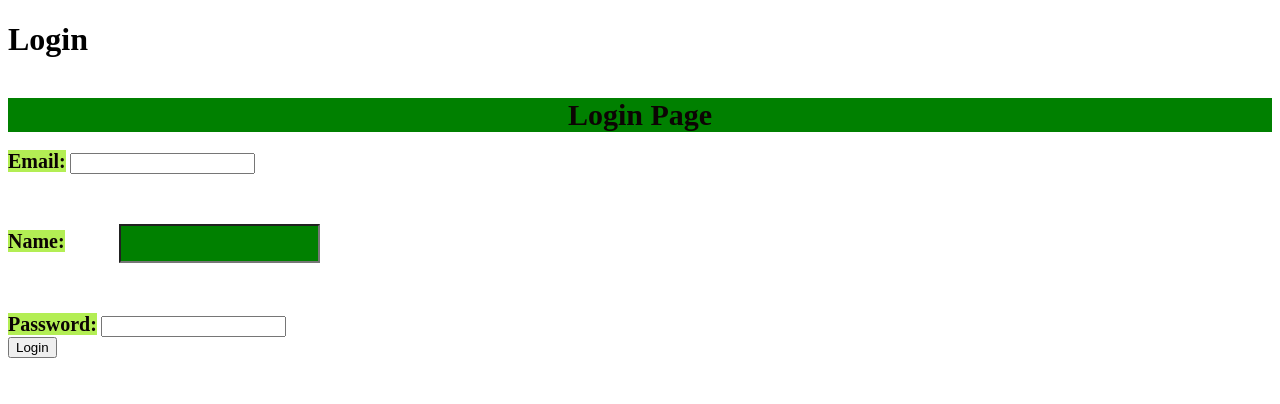
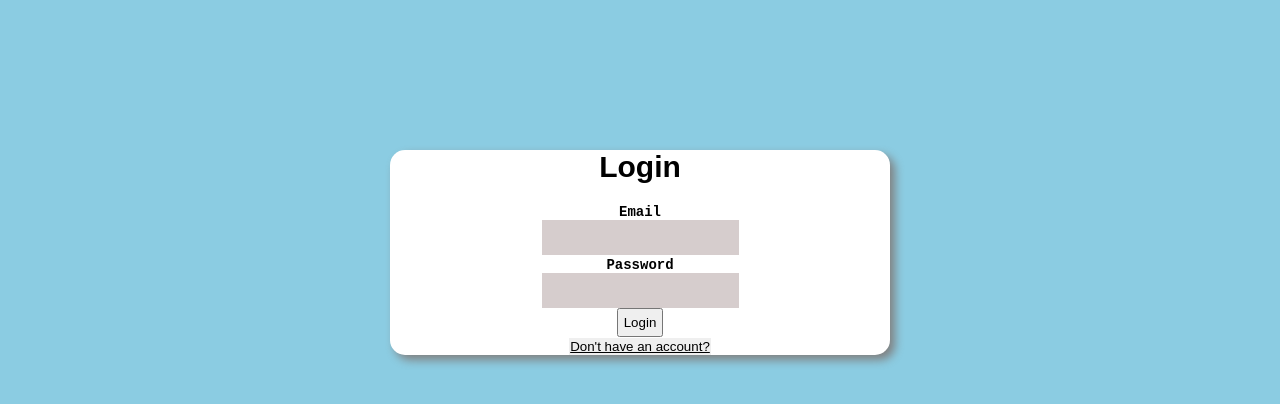
Before and after one commit to phoenixp040986-hub/HTML, a plain HTML site: page login.html in a window 1280 px wide. Drawn offline with Linux system fonts and the light colour scheme.

Commit message:
newlogin.html

```diff
--- a/login.html
+++ b/login.html
@@ -3,20 +3,71 @@
 <head>
     <meta charset="UTF-8">
     <meta name="viewport" content="width=device-width, initial-scale=1.0">
-        <link rel="stylesheet" href="style.css">
     <title>Document</title>
+    <style>
+        body {
+            background-color: rgb(139, 204, 226);
+        }
+        #box {
+            margin: 150px auto;
+            width: 500px;
+            align-items: center;
+            text-align: center;
+            background-color: white;
+            box-shadow: 5px 5px 10px gray;
+            border-radius: 15px;
+        }
+        #main-header {
+            text-align: center;
+            font-family: "Gill Sans Extrabold", sans-serif;
+            font-size: 30px;
+            margin: auto;
+
+        }
+        .required {
+            font-size: 14px;
+            font-family: monospace;
+            color: black;
+            text-align: center;
+            margin: auto;
+        }
+        .details {
+            padding: 10px;
+            margin: auto;
+            background-color: rgb(214, 205, 205);
+            text-align: center;
+            margin: auto;
+            border: none;
+        }
+        .v1 {
+           text-align: center;
+           padding: 5px;
+           margin: auto;
+           text-align: center;
+           border: smooth;
+        }
+        .v2 {
+            text-align: center;
+            padding: 1px;
+            margin: auto;
+            border: none;
+        }
+    </style>
 </head>
 <body>
-    <h1>Login</h1>
+<div id="box">
+    <h1 id="main-header">Login</h1>
     <br>
-    <div id="main-header">Login Page</div>
+    <b class="required">Email</b>
     <br>
-    <b class="Email">Email:</b> <input type="email" id="email">
+    <input type="text" class="details">
     <br>
-    <b class="Name">Name:</b> <input type="text" id="name">
+    <b class="required">Password</b>
     <br>
-    <b class="Password">Password:</b> <input type="password" id="password">
+    <input type="text" class="details">
     <br>
-    <button type="submit" value="Login">Login</button>
+    <button type="submit" value="signin" class="v1">Login</button>
+    <br>
+    <button type="click" value="Login" class="v2"><u>Don't have an account?</u></button>
+</div>
 </body>
-</html>
```
